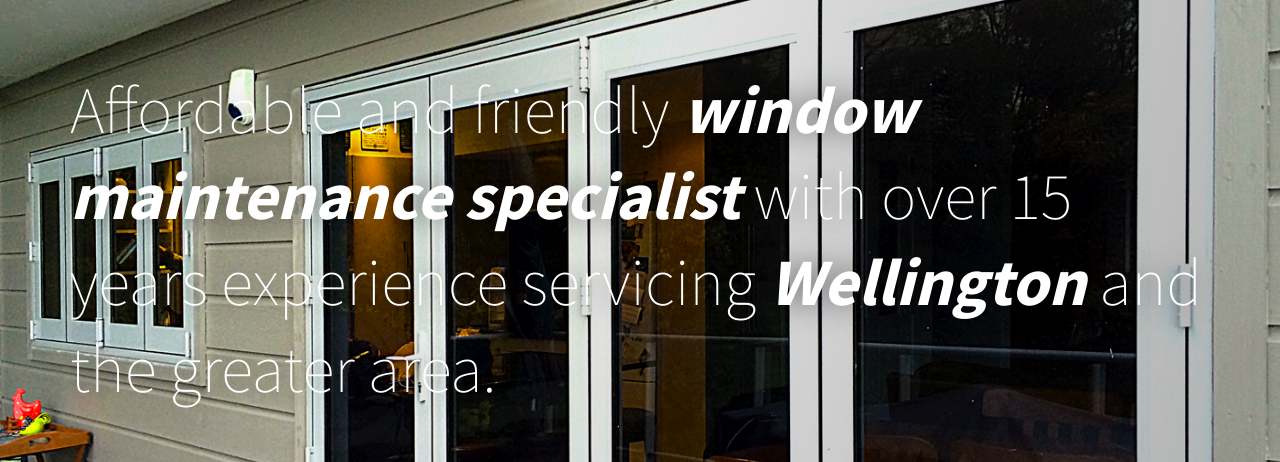
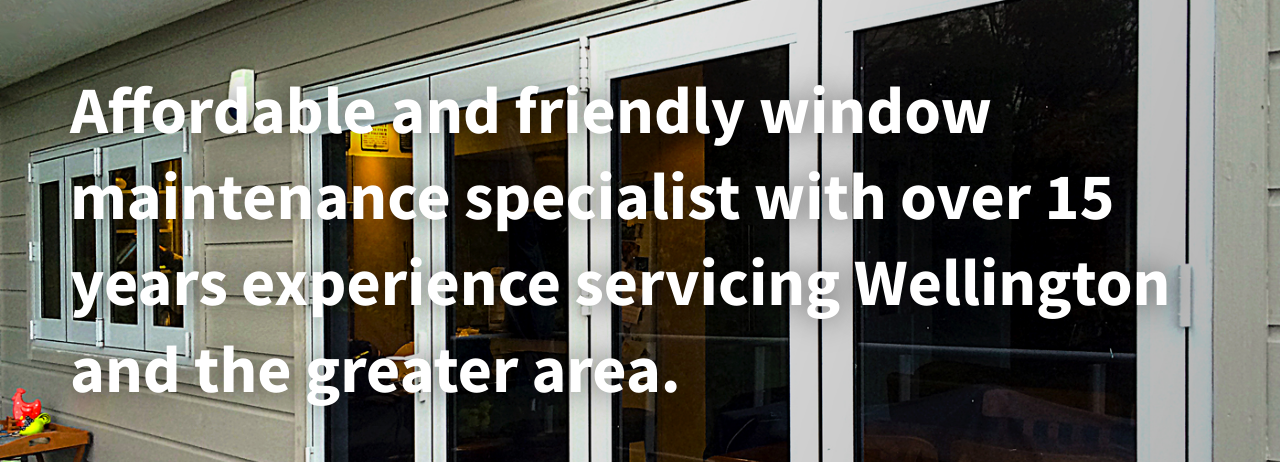
Before and after one commit to marcnewport/windowrescue, a website: page source/index.jade in a window 1280 px wide. Shown: the part 53-515 px from the top of the page. Drawn offline with nearby package versions, Linux system fonts and the light colour scheme; files that its build step writes are made by us from their sources.

Commit message:
copy updated. boldened home text

```diff
--- a/source/index.jade
+++ b/source/index.jade
@@ -42,12 +42,7 @@ html.no-js(lang='en')
       .container
         .row
           .col-xs-12
-            h1
-              | Affordable and friendly
-              em window maintenance specialist
-              | with over 15 years experience servicing
-              em Wellington
-              | and the greater area.
+            h1 Affordable and friendly window maintenance specialist with over 15 years experience servicing Wellington and the greater area.
             p
               a.btn.btn-primary.btn-lg(href='#contact') Get in touch for a free quote
 
@@ -118,8 +113,8 @@ html.no-js(lang='en')
           .col-xs-12.col-sm-3
             img.img-responsive.svg(src='assets/window-association.svg', alt='')
           .col-xs-12.col-sm-6
-            p I have had 28 years working in the window industry and I am an experienced aluminium joiner. I have worked in all areas including managing the factory, installing windows and doors onsite and managing the maintenance service for several window franchises.
-            p I am member of the Windows Association and I enjoy working in the industry. I am friendly, approachable, and reliable and I get on well with clients, suppliers and tradesmen.
+            p Ross Newport has had 28 years working in the window industry and is an experienced aluminium joiner. He has worked in all areas including managing the factory, installing windows and doors onsite and managing the maintenance service for several window franchises.
+            p He is a member of the Windows Association and enjoys working in the industry. He is friendly, approachable, and reliable and gets on well with clients, suppliers and tradesmen.
         //- .row
         //-   .quote.col-xs-12.col-sm-6
         //-     i.fa.fa-quote-left
--- a/source/sass/main.scss
+++ b/source/sass/main.scss
@@ -97,7 +97,8 @@ section {
   padding-top: 100px;
 
   h1 {
-    font-weight: 200;
+    // font-weight: 200;
+    font-weight: 700;
     line-height: 1.3em;
     text-shadow: 0 0 30px rgba(0, 0, 0, 0.5);
 
```
Also changed, not shown: build/css/main.css, build/index.html.
